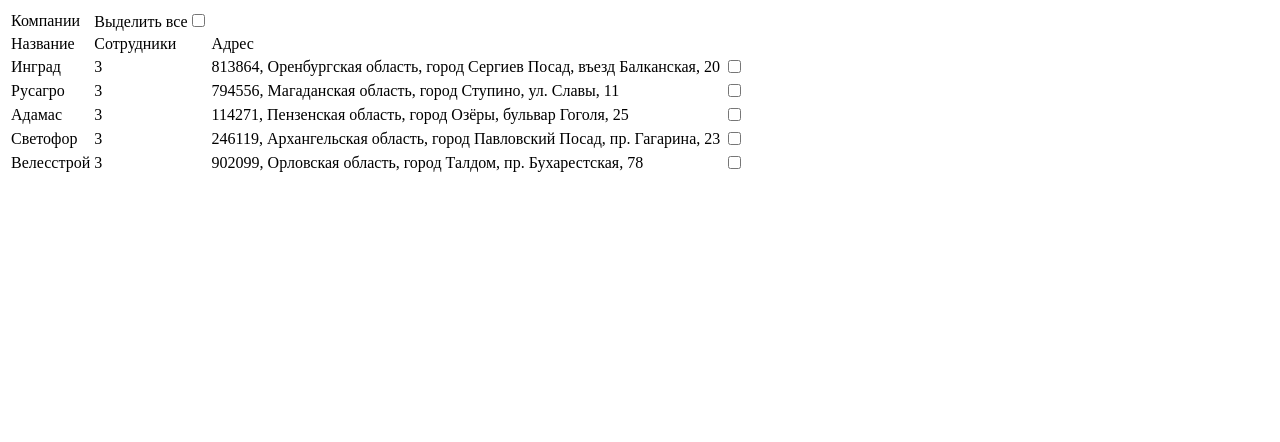
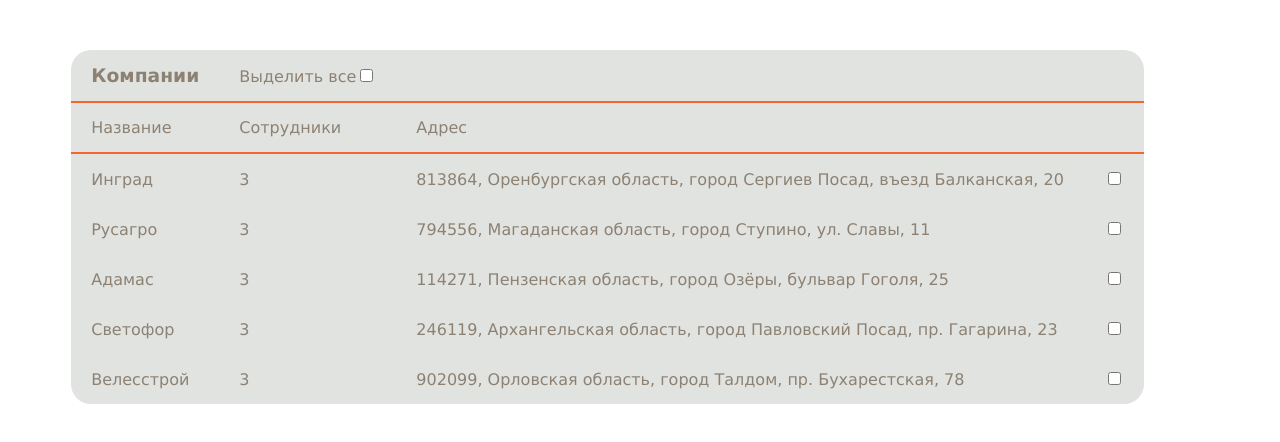
Before and after one commit to polechkapo/test_adept, a React (Create React App) app: page / in a window 1280 px wide. Shown: the top 442 px of the page. Built offline with nearby package versions, Linux system fonts and the light colour scheme.

Commit message:
edit company/employee done

```diff
--- a/package.json
+++ b/package.json
@@ -11,6 +11,7 @@
     "react-dom": "^18.2.0",
     "react-redux": "^8.0.4",
     "react-scripts": "5.0.1",
+    "sass": "^1.55.0",
     "web-vitals": "^2.1.4"
   },
   "scripts": {
--- a/src/components/Page/Page.jsx
+++ b/src/components/Page/Page.jsx
@@ -3,6 +3,7 @@ import { useSelector } from "react-redux";
 import Table from "../Table/Table";
 import TableContent from "../TableContent/TableContent";
 import TableHead from "../TableHead/TableHead";
+import './page.scss'
 
 function Page() {
    const companies = useSelector(state => state.companiesSlice.companies);
@@ -10,8 +11,9 @@ function Page() {
    const titles1 = useSelector(state => state.companiesSlice.titles);
    const titles2 = useSelector(state => state.employeesSlice.titles);
    return (
-      <>
-         <Table>
+      <div className='table'>
+         <div className='table__container'>
+         <Table className='table__content'>
             <TableHead titles={titles1} />
             <TableContent companies={companies} />
          </Table>
@@ -21,7 +23,8 @@ function Page() {
                <TableContent employees={employees} />
             </Table>
          }
-      </>
+      </div>
+      </div>
    );
 }
 
--- /dev/null
+++ b/src/components/Page/page.scss
@@ -0,0 +1,53 @@
+.table {
+
+   &__container {
+      display: flex;
+      flex-direction: row;
+      width: 90%;
+      margin: 0 auto;
+      margin-top: 50px;
+      gap: 50px;
+   }
+
+   &__form-empl {
+      display: flex;
+      flex-direction: column;
+      gap: 10px;
+      padding: 10px;
+   }
+
+   h3 {
+      margin: 0;
+   }
+
+
+   table {
+      font-family: "Lucida Sans Unicode", "Lucida Grande", Sans-Serif;
+      text-align: center;
+      border-collapse: collapse;
+      border-spacing: 5px;
+      background: #E1E3E0;
+      border-radius: 20px;
+      padding: 10px;
+   }
+
+   th {
+      font-size: 22px;
+      font-weight: 300;
+      padding: 15px 20px;
+      border-bottom: 2px solid #F56433;
+      color: #F56433;
+   }
+
+   thead tr {
+      border-bottom: 2px solid #F56433;
+      width: 100%;
+      text-align: left;
+   }
+
+   td {
+      color: #8D8173;
+      text-align: left;
+      padding: 15px 20px;
+   }
+}
--- a/src/components/TableContent/TableContent.jsx
+++ b/src/components/TableContent/TableContent.jsx
@@ -2,10 +2,13 @@ import React, { useState } from 'react';
 import { useDispatch, useSelector } from 'react-redux';
 import { changeCompanies, deleteCompany } from '../../store/companiesSlice/reducer';
 import { changeEmployees, initCurrentEmployees, deleteEmployee } from '../../store/employeesSlice/reducer';
+import EditInputCompanies from '../TableInputs/EditInputCompanies';
+import EditInputEmp from '../TableInputs/EditInputEmp';
 
 function TableContent(props) {
 
-   const [inputs, setInputs] = useState(false);
+   const [inputId, setInputId] = useState();
+   const [show, setShow] = useState(false);
 
    const employees = useSelector(state => state.employeesSlice.employees);
 
@@ -20,10 +23,8 @@ function TableContent(props) {
    }
 
    const handleButton = (event) => {
-      const { id, className, innerText } = event.target;
-      console.log(id,className,innerText)
-      if(innerText === 'Удалить') {
-         if(className === 'employees') {
+      const { id, className } = event.target;
+      if (className === 'employees') {
          dispatch(deleteEmployee(id));
       } else {
          dispatch(deleteCompany(id))
@@ -31,23 +32,26 @@ function TableContent(props) {
       }
    }
 
-   }
-
    return (
       <tbody>
          {props.companies?.map((el) => {
-            return <tr key={el.id} className='companies' style={{ backgroundColor: el.status && 'yellow' }}>
+            return <tr key={el.id} className='companies' style={{ backgroundColor: el.status && 'white' }}>
                <td>{el.name}</td>
                <td>{employees.filter(emp => emp.company_id === el.id).length}</td>
                <td>{el.address}</td>
                <td><input type="checkbox" name='input__checkbox' className='companies' id={el.id} checked={el.status && 'checked'} onChange={handleCheckBox} /></td>
                {el.status &&
-                  <><td><button id={el.id} className='companies'onClick={handleButton}>Удалить</button></td><td><button id={el.id} className='employees' onClick={() => setInputs(!inputs)}>Изменить</button></td></>
+                  <>
+                  <td><button id={el.id} className='companies' onClick={handleButton}>Удалить</button></td>
+                  <td><button id={el.id} className='employees' onClick={() => { setInputId(el.id); setShow(!show) }}>Изменить</button></td>
+                  <td>{inputId === el.id && show && <EditInputCompanies el={el} setShow={setShow} />}</td>
+                  </>
                }
             </tr>
+
          })}
          {props.employees?.map((el) => {
-            return <tr key={el.id} className='employees' style={{ backgroundColor: el.status && 'pink' }}>
+            return <tr key={el.id} className='employees' style={{ backgroundColor: el.status && 'white' }}>
                <td>{el.lastName}</td>
                <td>{el.firstName}</td>
                <td>{el.position}</td>
@@ -55,7 +59,8 @@ function TableContent(props) {
                {el.status &&
                   <>
                      <td><button id={el.id} className='employees' onClick={handleButton}>Удалить</button></td>
-                  <td><button id={el.id} className='employees' onClick={() => setInputs(!inputs)}>Изменить</button></td>
+                     <td><button id={el.id} className='employees' onClick={() => { setInputId(el.id); setShow(!show) }}>Изменить</button></td>
+                     <td>{inputId === el.id && show && <EditInputEmp el={el} setShow={setShow} />}</td>
                   </>
                }
             </tr>
--- a/src/components/TableHead/TableHead.jsx
+++ b/src/components/TableHead/TableHead.jsx
@@ -11,13 +11,13 @@ function TableHead({ titles }) {
       if (className === 'employees') { dispatch(changeEmployees()) }
    }
    return (
-      <thead>
-         <tr>
-            <td>{titles[0]}</td>
+      <thead className='table__head'>
+         <tr className='table__title'>
+            <td><h3>{titles[0]}</h3></td>
             <td><label htmlFor='input__checkbox'>Выделить все</label>
                <input type="checkbox" name='input__checkbox' className={titles[4]} onChange={handleCheckboxAll} /></td>
          </tr>
-         <tr>
+         <tr className='table__subtitle'>
             <td>{titles[1]}</td>
             <td>{titles[2]}</td>
             <td>{titles[3]}</td>
--- /dev/null
+++ b/src/components/TableInputs/EditInputCompanies.jsx
@@ -0,0 +1,33 @@
+import React from 'react';
+import { useDispatch } from 'react-redux';
+import { editCompany } from '../../store/companiesSlice/reducer';
+
+function EditInput({ el, setShow }) {
+
+   const dispatch = useDispatch();
+
+   const handleForm = (event) => {
+      event.preventDefault()
+      const companyName = event.target.companyName.value;
+      const companyAddress = event.target.companyAddress.value;
+      const {id} = event.target;
+      dispatch(editCompany({id, companyName, companyAddress}))
+      setShow(false)
+   }
+
+   return (
+      <div className='table__form-empl' id={el.id}>
+         <form onSubmit={handleForm} id={el.id}>
+            <label htmlFor="companyName">
+               <input type="text" name="companyName" defaultValue={el.name} />
+            </label>
+            <label htmlFor="companyAddress">
+               <input type="text" name="companyAddress" defaultValue={el.address} />
+            </label>
+            <button type='submit'>Готово</button>
+         </form>
+      </div>
+   );
+}
+
+export default EditInput;
--- /dev/null
+++ b/src/components/TableInputs/EditInputEmp.jsx
@@ -0,0 +1,37 @@
+import React from 'react';
+import { useDispatch } from 'react-redux';
+import { editEmployee } from '../../store/employeesSlice/reducer';
+
+function EditInputEmp({ el, setShow }) {
+
+   const dispatch = useDispatch();
+
+   const handleForm = (event) => {
+      event.preventDefault()
+      const firstName = event.target.firstName.value;
+      const lastName = event.target.lastName.value;
+      const position = event.target.position.value;
+      const {id} = event.target;
+      dispatch(editEmployee({id, firstName, lastName, position}))
+      setShow(false);
+   }
+
+   return (
+      <div className='table__form-empl' id={el.id}>
+         <form onSubmit={handleForm} id={el.id}>
+            <label htmlFor="companyName">
+               <input type="text" name="firstName" defaultValue={el.firstName} />
+            </label>
+            <label htmlFor="companyAddress">
+               <input type="text" name="lastName" defaultValue={el.lastName} />
+            </label>
+            <label htmlFor="companyAddress">
+               <input type="text" name="position" defaultValue={el.position} />
+            </label>
+            <button type='submit'>Готово</button>
+         </form>
+      </div>
+   );
+}
+
+export default EditInputEmp;
--- a/src/store/companiesSlice/reducer.js
+++ b/src/store/companiesSlice/reducer.js
@@ -21,7 +21,10 @@ const companiesSlice = createSlice({
       },
       deleteCompany: (state, action) => {
          state.companies = state.companies.filter(el => el.id !== +action.payload);
-       }
+      },
+      editCompany: (state, action) => {
+         state.companies = state.companies.map((el) => el.id === +action.payload.id ? {...el, name: action.payload.companyName, address: action.payload.companyAddress} : el)
+      }
    },
    extraReducers: () => {
    },
@@ -29,5 +32,6 @@ const companiesSlice = createSlice({
 
 export const { changeCompanies } = companiesSlice.actions;
 export const { deleteCompany } = companiesSlice.actions;
+export const { editCompany } = companiesSlice.actions;
 
 export default companiesSlice.reducer;
--- a/src/store/employeesSlice/reducer.js
+++ b/src/store/employeesSlice/reducer.js
@@ -70,7 +70,10 @@ const employeesSlice = createSlice({
     deleteEmployee: (state, action) => {
       state.currentEmployees = state.currentEmployees.filter(el => el.id !== +action.payload)
       state.employees = state.employees.filter(el => el.id !== +action.payload)
-    }
+    },
+    editEmployee: (state, action) => {
+      state.currentEmployees = state.currentEmployees.map((el) => el.id === +action.payload.id ? {...el, firstName: action.payload.firstName, lastName: action.payload.lastName, position: action.payload.position} : el)
+   }
   },
   extraReducers: () => {
   },
@@ -79,5 +82,6 @@ const employeesSlice = createSlice({
 export const { changeEmployees } = employeesSlice.actions;
 export const { initCurrentEmployees } = employeesSlice.actions;
 export const { deleteEmployee } = employeesSlice.actions;
+export const { editEmployee } = employeesSlice.actions;
 
 export default employeesSlice.reducer;
--- /dev/null
+++ b/src/styles/style.scss
@@ -0,0 +1 @@
+@import 'src/components/Page/page.scss'
```
Also changed, not shown: 1 other file (tests, documents, lock files or other folders). Lines whose indentation alone changed are shown as unchanged.
